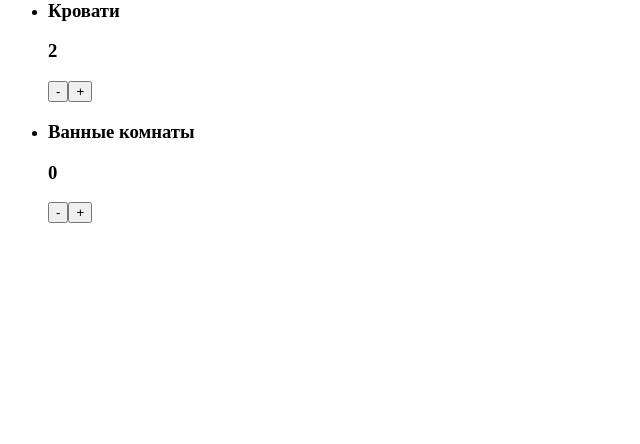
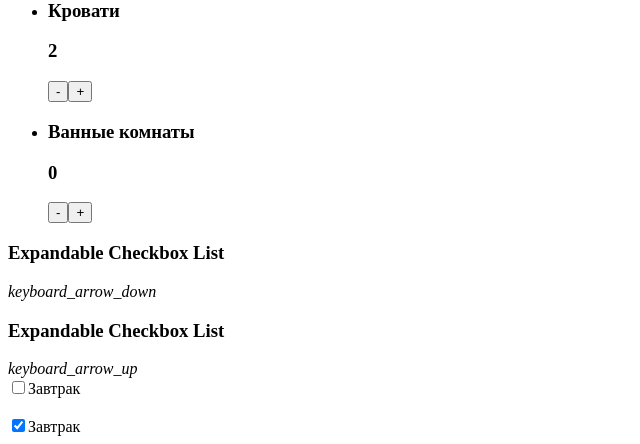
Before and after one commit to DianaSbe/Task-2, a Node project: template webpack and project/src/pug/pages/index.pug in a window 1280 px wide. Shown: the part 3057-3501 px from the top of the page, without its empty margins (0-640 px from the left). Before the commit the page ends 3280 px from the top, so only its background shows below. Run offline with Node 20 templates, Linux system fonts and the light colour scheme; the template is opened without the code that fills it, so the values that code supplies are empty.

Commit message:
начат CheckBox (FormElements)
проблемы с svg

```diff
--- a/webpack and project/package.json
+++ b/webpack and project/package.json
@@ -49,6 +49,7 @@
     "pug-loader": "^2.4.0",
     "sass-loader": "^7.1.0",
     "style-loader": "^0.23.1",
+    "svg-url-loader": "^3.0.2",
     "vue-loader": "^15.7.0",
     "vue-style-loader": "^4.1.2",
     "vue-template-compiler": "^2.6.10",
--- a/webpack and project/src/assets/scss/main.scss
+++ b/webpack and project/src/assets/scss/main.scss
@@ -7,6 +7,7 @@
 @import "../../blocks/FontElements/rectang"; //общий
 @import "../../blocks/FontElements/materials-icons"; //общий
 @import "../../blocks/FontElements/listitem";
+@import "../../blocks/FontElements/checkbox-list";
 
 html{
   width:4405px;
--- /dev/null
+++ b/webpack and project/src/blocks/FontElements/checkbox-list.pug
@@ -0,0 +1,17 @@
+mixin checkbox-list(name, status)
+  div(class=`checkbox-list wrapper__checkbox-list ${name}`)
+    h3(class=`rectang-name`)= name
+    if status=="expanded"
+      i.material-icons.checkbox-list__arrow keyboard_arrow_up
+      br
+      div.checkbox
+        input.checkbox-list__input(type="checkbox" id="cb")
+        label.checkbox-list__label(for="cb") Завтрак
+      br
+      div.checkbox
+        input.checkbox-list__input(type="checkbox" id="cb2" checked)
+        label.checkbox-list__label(for="cb2") Завтрак
+          div.checkmark
+
+    else
+      i.material-icons.checkbox-list__arrow keyboard_arrow_down
--- a/webpack and project/src/blocks/FontElements/dropdown.pug
+++ b/webpack and project/src/blocks/FontElements/dropdown.pug
@@ -13,7 +13,7 @@ mixin dropdown(name, value, hint, status, type)
     else
       div(class=`wrapper__dropdown ${type}`)
         input(class=`rectang input_${status}` type="text" name="data" value=`${value}` placeholder=`${hint}`)
-        i.material-icons.dropdown__arrow keyboard_arrow_down
+        i(class=`material-icons dropdown__arrow arrow_${status}`) keyboard_arrow_down
       if type=="dropdown-guests"
         ul.rectang.dropdown__ul
           +listitem("Взрослые", "0", 'inactive')
--- a/webpack and project/src/blocks/FontElements/dropdown.scss
+++ b/webpack and project/src/blocks/FontElements/dropdown.scss
@@ -58,3 +58,7 @@
     border-radius: 4px 4px 0px 0px;
     border: 1px solid rgba(31, 32, 65, 0.5);
 }
+
+.dropdown .arrow_expanded {
+    color: rgba(31, 32, 65, 0.75);
+}
--- a/webpack and project/src/blocks/FontElements/rectang.scss
+++ b/webpack and project/src/blocks/FontElements/rectang.scss
@@ -41,3 +41,7 @@
 .rectang:hover, .rectang:focus, .textfield ._hover{
     border: 1px solid rgba(31, 32, 65, 0.5);
 }
+
+div:hover > .dropdown__arrow { //менять цвет иконки при наведении на инпут
+    color: rgba(31, 32, 65, 0.75);
+}
--- a/webpack and project/src/blocks/Sheet/sheet.pug
+++ b/webpack and project/src/blocks/Sheet/sheet.pug
@@ -2,6 +2,7 @@ include ../../blocks/ColorsAndType/color
 include ../../blocks/ColorsAndType/font
 include ../../blocks/FontElements/textfield
 include ../../blocks/FontElements/dropdown
+include ../../blocks/FontElements/checkbox-list
 
 mixin sheet(name)
   if name=="ColorsAndTypes"
@@ -54,3 +55,6 @@ mixin sheet(name)
       div.dropdowns-expanded-wrapper
         +dropdown("Dropdown", "", "2 спальни, 2 кровати...", 'Default', 'dropdown-rooms')
         +dropdown("Dropdown", "", "2 спальни, 2 кровати...", 'expanded', 'dropdown-rooms')
+      div.checkbox-list-wrapper
+        +checkbox-list("Expandable Checkbox List")
+        +checkbox-list("Expandable Checkbox List", 'expanded')
```
Also changed, not shown: webpack and project/src/blocks/FontElements/checkbox-list.scss (added, +51 -0 lines), webpack and project/src/blocks/Sheet/sheet.scss (+9 -0 lines), webpack and project/src/blocks/FontElements/Vector.svg (added), 1 other file.
